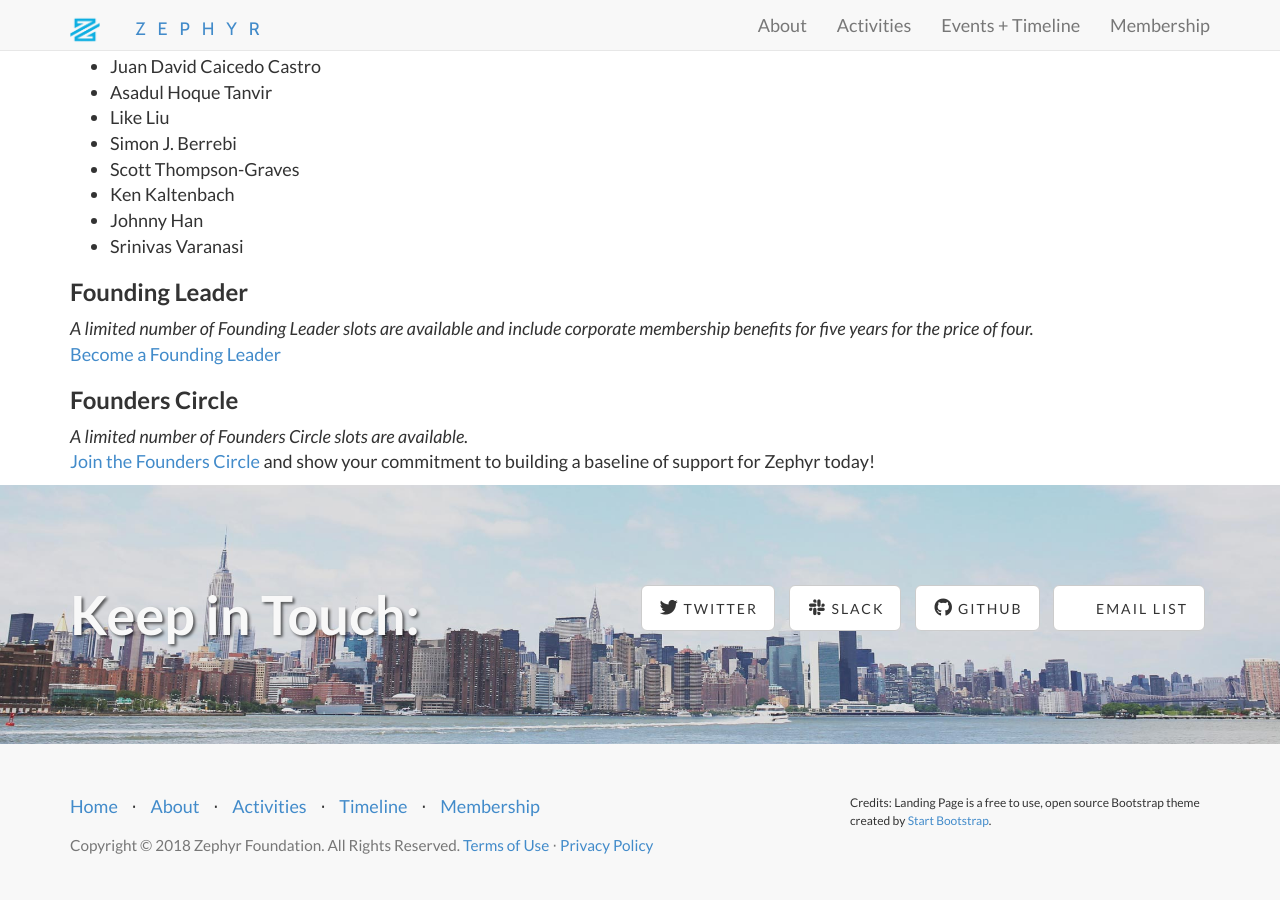
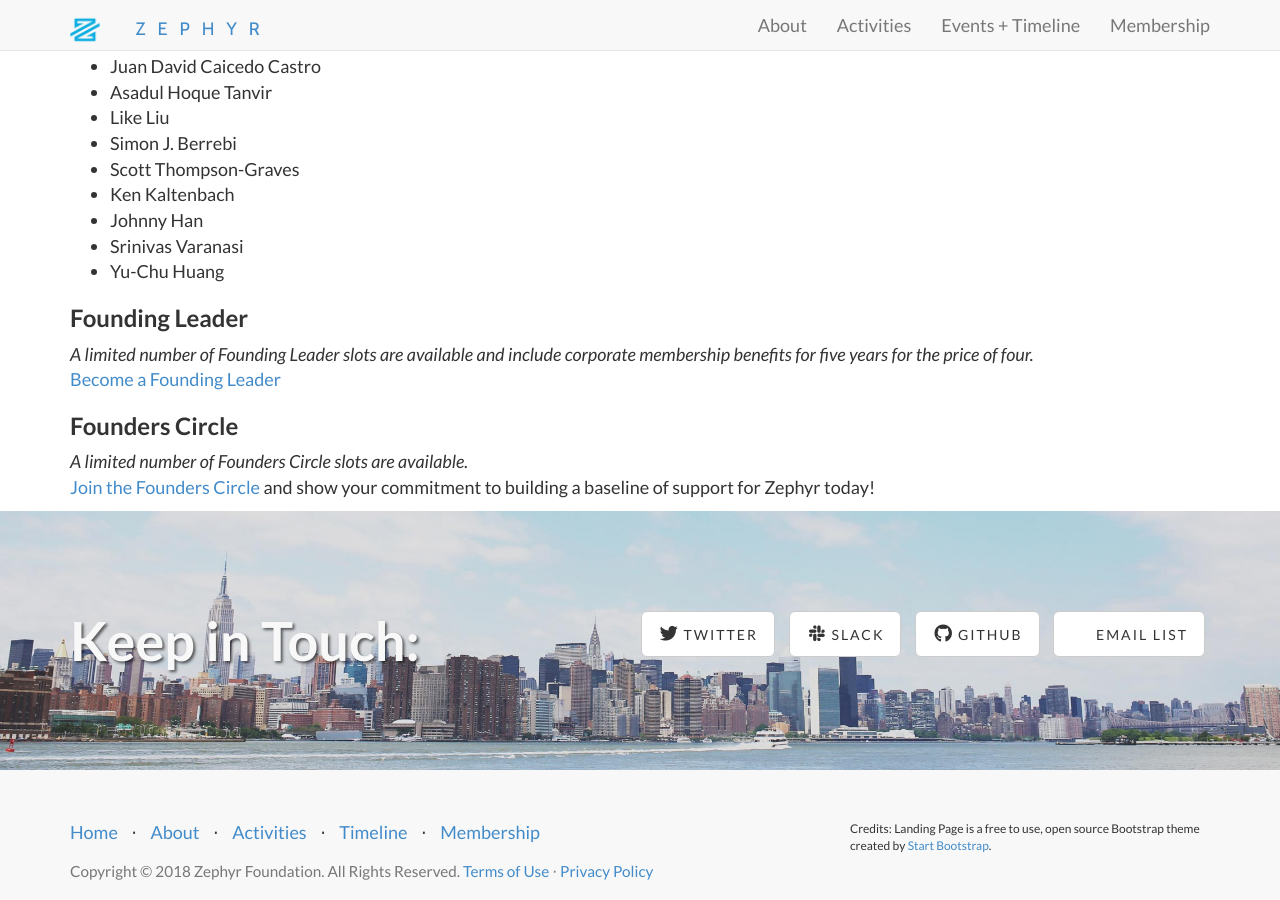
Before and after one commit to ZephyrTransport/zephyr-website, a Jekyll site: the page built from members.md, in a window 1280 px wide and 900 px high, scrolled down 1534 px. Built offline with Jekyll 4.4.1, drawn with Linux system fonts in a browser that asks for light colours; nearby versions of some CDN libraries.

Commit message:
Add member

```diff
--- a/members.md
+++ b/members.md
@@ -66,7 +66,7 @@ Member’s are at the heart of the Zephyr Foundation’s organizational structur
  * Ken Kaltenbach
  * Johnny Han
  * Srinivas Varanasi
-
+ * Yu-Chu Huang
 
 ### Founding Leader
 *A limited number of Founding Leader slots are available and include corporate membership benefits for five years for the price of four.*
```
